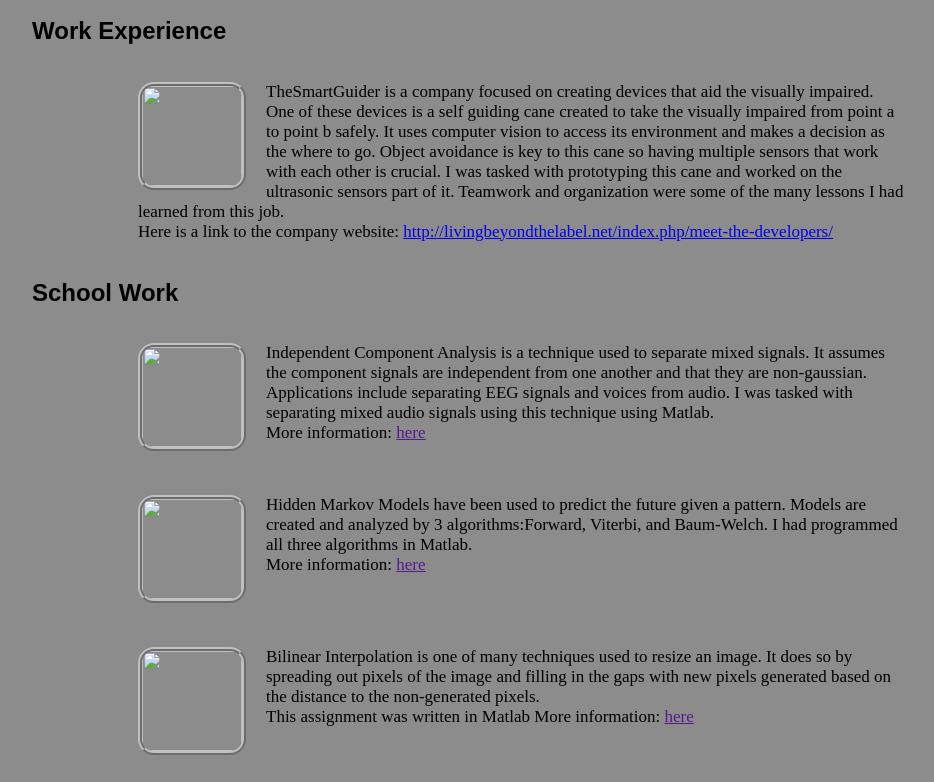
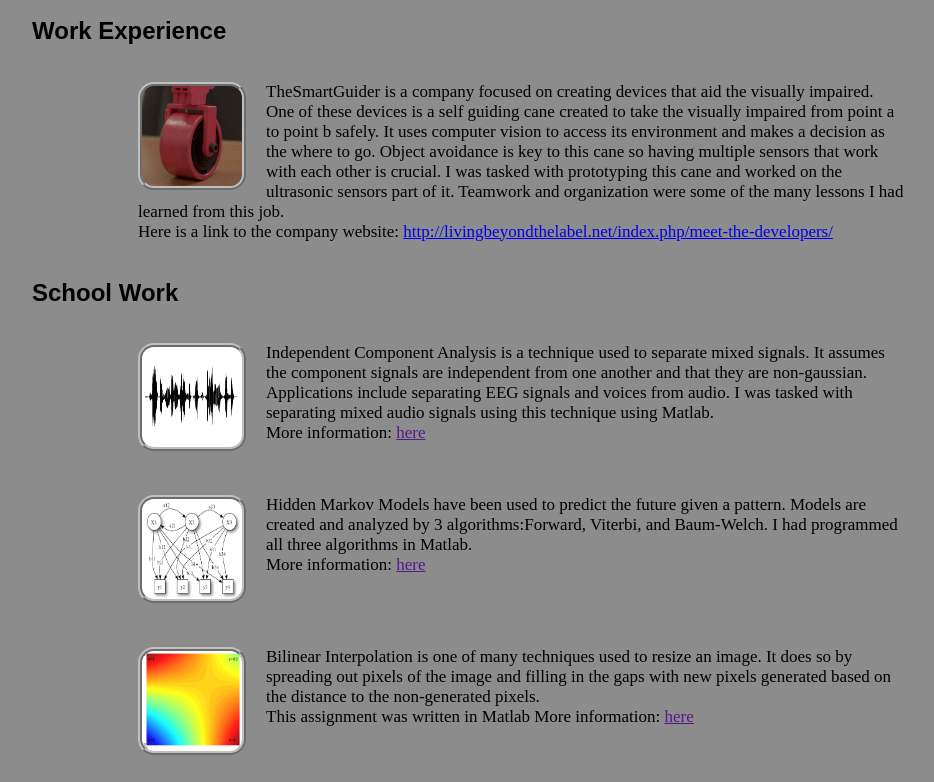
Before and after one commit to huanliang19/huanliang19.github.io, a plain HTML site: page index.html in a window 1280 px wide. Shown: the part 885-1667 px from the top of the page, without its empty margins (118-1052 px from the left). Drawn offline with Linux system fonts and the light colour scheme.

Commit message:
Updated all image paths

```diff
--- a/index.html
+++ b/index.html
@@ -30,13 +30,13 @@
 
 	  <h2>Personal Projects</h2>
 	  <div class="card">
-	    <p><img src="EinkClock_img.png" width=100px height=100px>
+	    <p><img src="images/EinkClock_img.png" width=100px height=100px>
 	    Wake up to facts in the morning, or whatever time of day it is on a paper-like display. The E-ink Clock was built like any other digital alarm clock, but with trivia facts in mind. It's a great way of getting random information when checking the time.
 	    The display emits no light so it may help to cut back on harmful lights from modern displays. The Raspberry Pi 3 and a Waveshare 4.2in e-ink display was used to create it. Further plans include adding recent news and weather to it.
 	    </p>
 	  </div>
 	  <div class="card">
-	    <p><img src="Ticker_img.png" width=100px height=100px>
+	    <p><img src="images/Ticker_img.png" width=100px height=100px>
 	    The Command Prompt Ticker was built to keep organize. Command Prompt often gets buried in application windows especially when working on a GUI or a website. Having access to Command Prompt through a small rectangle on the bottom of the screen
 	    helps with productivity. It was made with Python's Tkinter and subprocess libraries.
 	    </p>
@@ -52,7 +52,7 @@
 
 	  <h2>Work Experience</h2>
 	  <div class="card">
-	    <p><img src="SmartCane_img.png" width=100px height=100px>
+	    <p><img src="images/SmartCane_img.png" width=100px height=100px>
 	    TheSmartGuider is a company focused on creating devices that aid the visually impaired. One of these devices is a self guiding cane created to take the visually impaired from point a to point b safely. It uses computer vision to access its
 	    environment and makes a decision as the where to go. Object avoidance is key to this cane so having multiple sensors that work with each other is crucial. I was tasked with prototyping this cane and worked on the ultrasonic sensors part of it.
 	    Teamwork and organization were some of the many lessons I had learned from this job.<br>
@@ -62,20 +62,20 @@
 
 	  <h2>School Work</h2>
 	  <div class="card">
-	    <p><img src="soundwave_img.png" width=100px height=100px>
+	    <p><img src="images/soundwave_img.png" width=100px height=100px>
 	    Independent Component Analysis is a technique used to separate mixed signals. It assumes the component signals are independent from one another and that they are non-gaussian. Applications include separating EEG signals and voices from audio.
 	    I was tasked with separating mixed audio signals using this technique using Matlab.<br>
 	    More information: <a href="">here</a>
 	    </p>
 	  </div>
 	  <div class="card">
-	    <p><img src="hiddenmarkovmodel_img.png" width=100px height=100px>
+	    <p><img src="images/hiddenmarkovmodel_img.png" width=100px height=100px>
 	    Hidden Markov Models have been used to predict the future given a pattern. Models are created and analyzed by 3 algorithms:Forward, Viterbi, and Baum-Welch. I had programmed all three algorithms in Matlab.<br>
 	    More information: <a href="">here</a>
 	    </p>
 	  </div>
 	  <div class="card">
-	    <p><img src="interpolation_img.png" width=100px height=100px>
+	    <p><img src="images/interpolation_img.png" width=100px height=100px>
 	    Bilinear Interpolation is one of many techniques used to resize an image. It does so by spreading out pixels of the image and filling in the gaps with new pixels generated based on the distance to the non-generated pixels.<br>
 	    This assignment was written in Matlab
 	    More information: <a href="">here</a>
```
